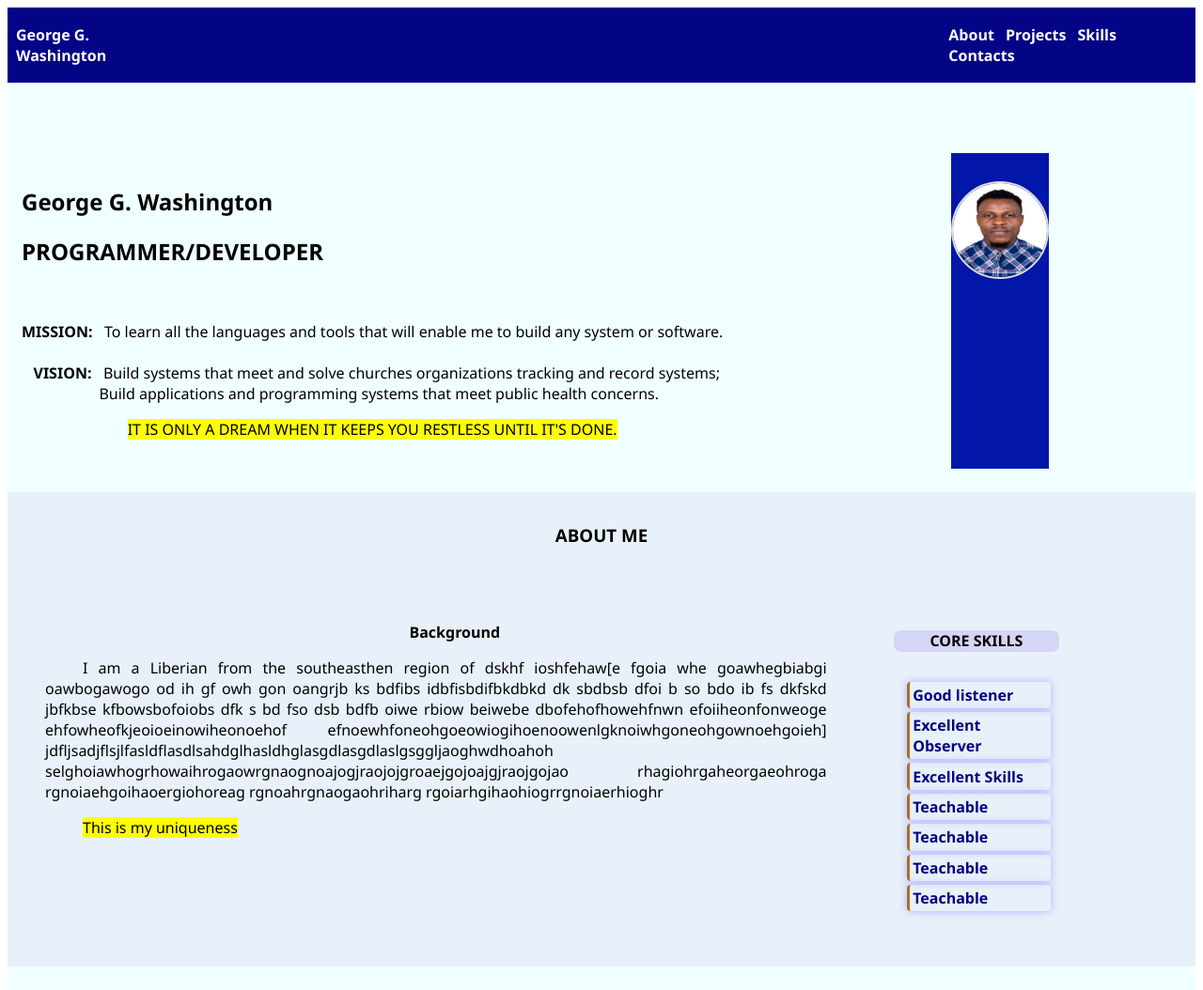
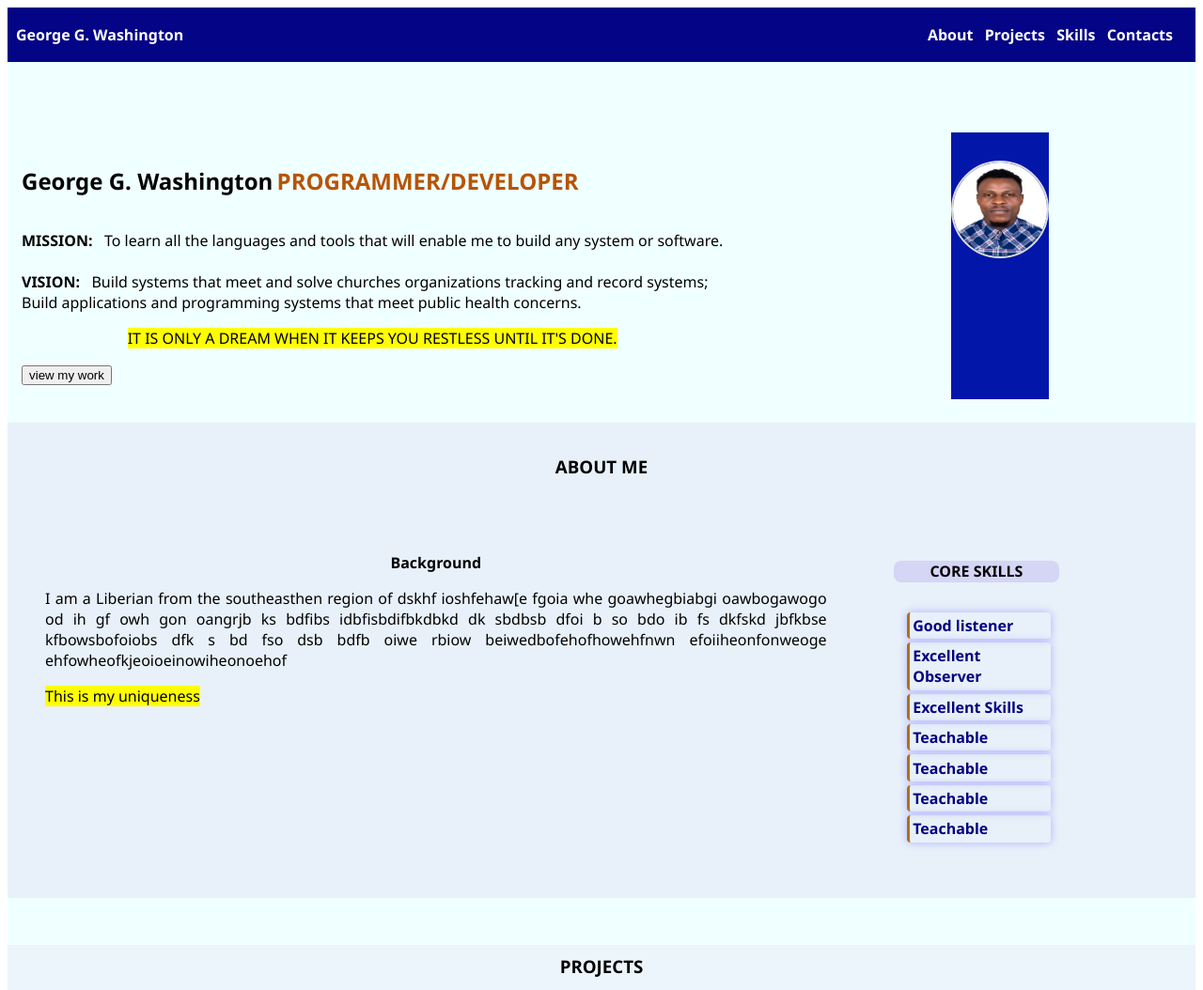
Before and after one commit to Glomah/Portfolio-website, a plain HTML site: page index.html in a window 1280 px wide. Shown: the top 1054 px of the page at 94% size. Drawn offline with Linux system fonts and the light colour scheme.

Commit message:
aligning content

```diff
--- a/index.html
+++ b/index.html
@@ -28,11 +28,12 @@
                 <h2>PROGRAMMER/DEVELOPER</h2><br>
                 <div class="mission">
                     <p><b>MISSION: </b>&nbsp;&nbsp;To learn all the languages and tools that will enable me to build any system or software. <br><br>
-                        <b>&nbsp;&nbsp;&nbsp;VISION: </b>&nbsp;&nbsp;Build systems that meet and solve churches organizations tracking and record systems; <br>
-                        &nbsp; &nbsp;&nbsp; &nbsp;&nbsp; &nbsp;&nbsp; &nbsp; &nbsp;&nbsp;&emsp14;&emsp;Build applications and programming systems that meet public health concerns. <br>
+                        <b>VISION: </b>&nbsp;&nbsp;Build systems that meet and solve churches organizations tracking and record systems; <br>
+                        Build applications and programming systems that meet public health concerns. <br>
                     </p>
 
                     <P class="dream-statement"><mark>IT IS ONLY A DREAM WHEN IT KEEPS YOU RESTLESS UNTIL IT'S DONE.</mark> </P>
+                    <button>view my work</button>
                 </div>
 
                 <!--<button>
@@ -54,16 +55,8 @@
                             dskhf ioshfehaw[e fgoia whe goawhegbiabgi oawbogawogo
                             od ih gf owh gon oangrjb ks bdfibs idbfisbdifbkdbkd
                             dk sbdbsb dfoi b so bdo ib fs dkfskd jbfkbse kfbowsbofoiobs
-                            dfk s bd  fso dsb bdfb oiwe rbiow beiwebe
-                            dbofehofhowehfnwn efoiiheonfonweoge
-                            ehfowheofkjeoioeinowiheonoehof
-                            efnoewhfoneohgoeowiogihoenoowenlgknoiwhgoneohgownoehgoieh]
-                            jdfljsadjflsjlfasldflasdlsahdglhasldhglasgdlasgdlaslgsggljaoghwdhoahoh
-                            selghoiawhogrhowaihrogaowrgnaognoajogjraojojgroaejgojoajgjraojgojao
-                            rhagiohrgaheorgaeohroga
-                            rgnoiaehgoihaoergiohoreag
-                            rgnoahrgnaogaohriharg
-                            rgoiarhgihaohiogrrgnoiaerhioghr
+                            dfk s bd  fso dsb bdfb oiwe rbiow beiwedbofehofhowehfnwn efoiiheonfonweoge ehfowheofkjeoioeinowiheonoehof
+
                         </p>
                         <p> <mark>This is my uniqueness</mark> </p>
 
--- a/style.css
+++ b/style.css
@@ -3,10 +3,6 @@
 .section-main{
     background-color: azure;
     font-family: 'Segoe UI', Tahoma, Geneva, Verdana, sans-serif;
-}
-
-h3{
-
 }
 
 
@@ -24,10 +20,13 @@ h3{
 .biograph{
     padding: 15px;
     max-width: 70%;
-    overflow-wrap:anywhere;
+    overflow-wrap: anywhere;
     text-align: justify;
+    flex-wrap: wrap;
 
 }
+
+
 
 
 .dream-statement{
@@ -48,6 +47,15 @@ h3{
     display: flex;
 }
 
+.biograph > h2{
+    color: rgb(183, 84, 4);
+    display: inline-flex;
+
+}
+
+.biograph > h1{
+    display: inline;
+}
 
 
 .nav-bar-section{
@@ -73,11 +81,15 @@ h3{
 
 .nav-bar{
     align-content: center;
-    margin-left: 64%;
+    text-align: justify;
+    margin-left: 62%;
+    margin-right: 7px;
     display: inline;
     padding: 2px;
     font-weight: bold;
     color: white;
+    flex-wrap: wrap;
+
 
 }
 
@@ -136,7 +148,6 @@ a{
     margin-right: 3%;
     word-spacing: normal;
     padding: 15px;
-    text-indent: 40px;
     background-color: ;
     flex-direction: row;
     max-width: 68.5%;
@@ -151,10 +162,6 @@ a{
 
 
 .aside-div{
-    background-color: ;
-    margin-right: ;
-    margin-bottom: ;
-    border-left: ;
     border-radius: 10px;
     max-width: 60%;
     margin: px;
```
